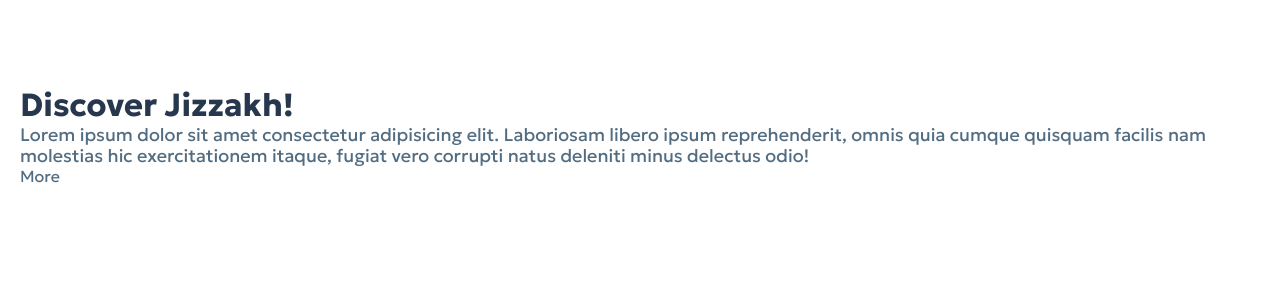
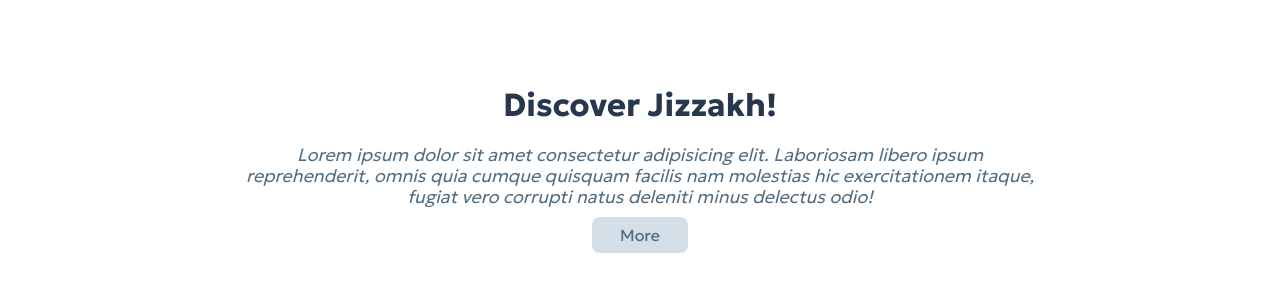
Before and after one commit to YaxyobekUz/VisitAndijan, a plain HTML site: page index.html in a window 1280 px wide. Shown: the part 885-1176 px from the top of the page. Drawn offline with Linux system fonts and the light colour scheme.

Commit message:
Added about section css codes

```diff
--- a/css/style.css
+++ b/css/style.css
@@ -504,3 +504,30 @@ section{
     padding: 10px 0;
     transition: all 0.4s ease;
 }
+
+/* about section  */
+.about-section {
+    padding: 90px 0;
+}
+.about-section-parent{
+    display: flex;
+    align-items: center;
+    flex-direction: column;
+    text-align: center;
+}
+.about-section-title {
+    list-style: 5px;
+    margin-bottom: 20px;
+}
+.about-section-parent p{
+    max-width: 800px;
+    font-style: italic;
+    font-weight: 300;
+    margin-bottom: 10px;
+
+}
+.about-section-parent a{
+    background: var(--paley-blue);
+    padding: 8px 28px;
+    border-radius: 8px;
+}
```
